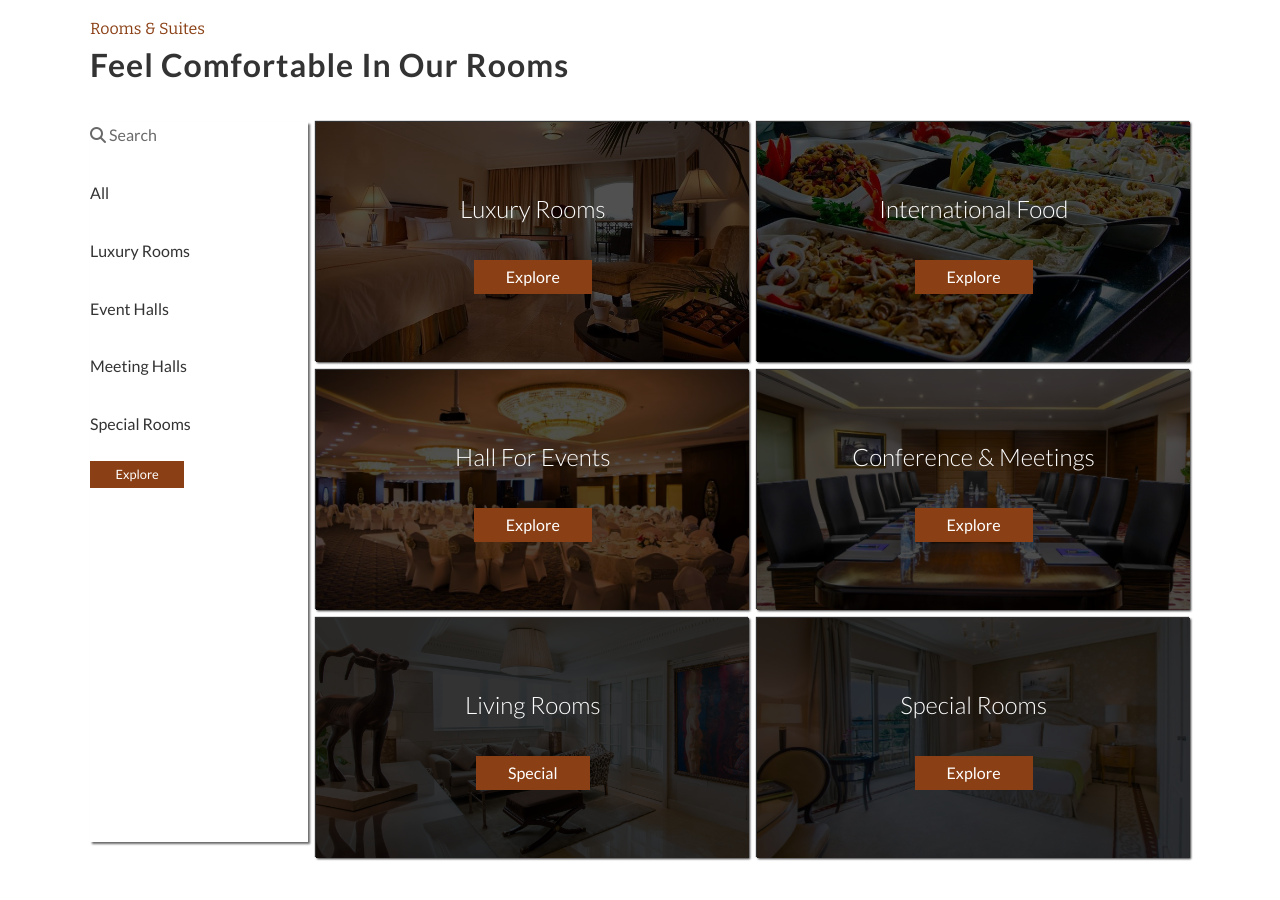
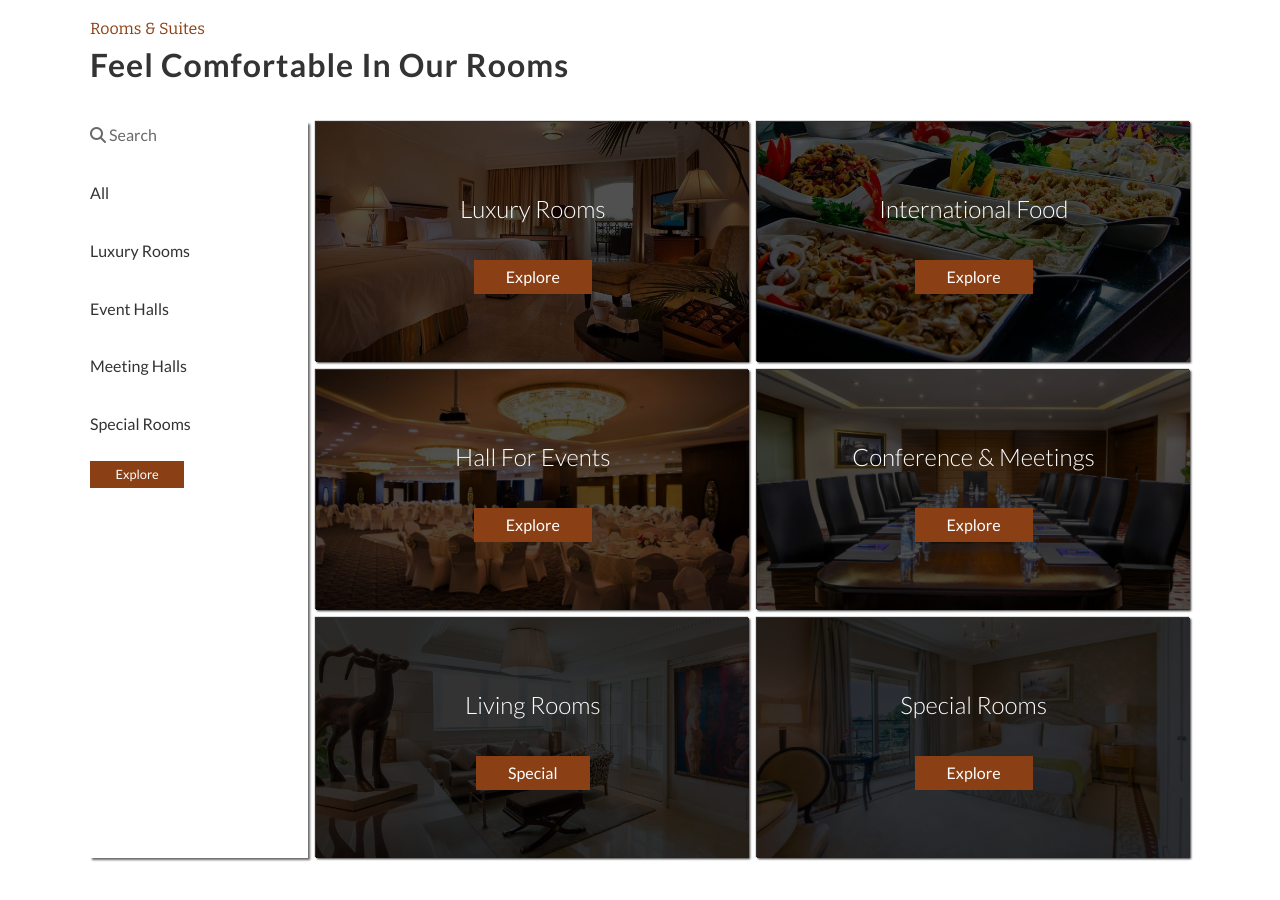
Before and after one commit to AhmedOsman21/nile-horizon-hotel-website, a website: page index.html in a window 1280 px wide. Shown: the part 1720-2620 px from the top of the page. Drawn offline with nearby package versions, Linux system fonts and the light colour scheme; a web font is replaced by a local one.

Commit message:
Compiled CSS

```diff
--- a/assets/css/style.css
+++ b/assets/css/style.css
@@ -814,7 +814,7 @@ button.ornament-btn-outline:hover::after {
 }
 @media (max-width: 68.74875em) {
   .navbar__wrapper {
-    height: 6.25em;
+    height: 6.0625em;
     flex-wrap: wrap;
     justify-content: center;
     padding-inline: 1.2em;
@@ -1468,7 +1468,7 @@ header {
     justify-content: space-between;
     align-items: center;
     gap: 1rem;
-    margin-bottom: 1rem;
+    margin-bottom: 0.5rem;
   }
   #home-c .home-rooms__sidebar .explore {
     display: none;
@@ -1482,6 +1482,7 @@ header {
     align-items: flex-start;
     box-shadow: 2px 2px 2px hsl(0, 0%, 41%);
     gap: 1.5rem;
+    margin-bottom: 0;
   }
   #home-c .home-rooms__sidebar .explore {
     display: block;
```
